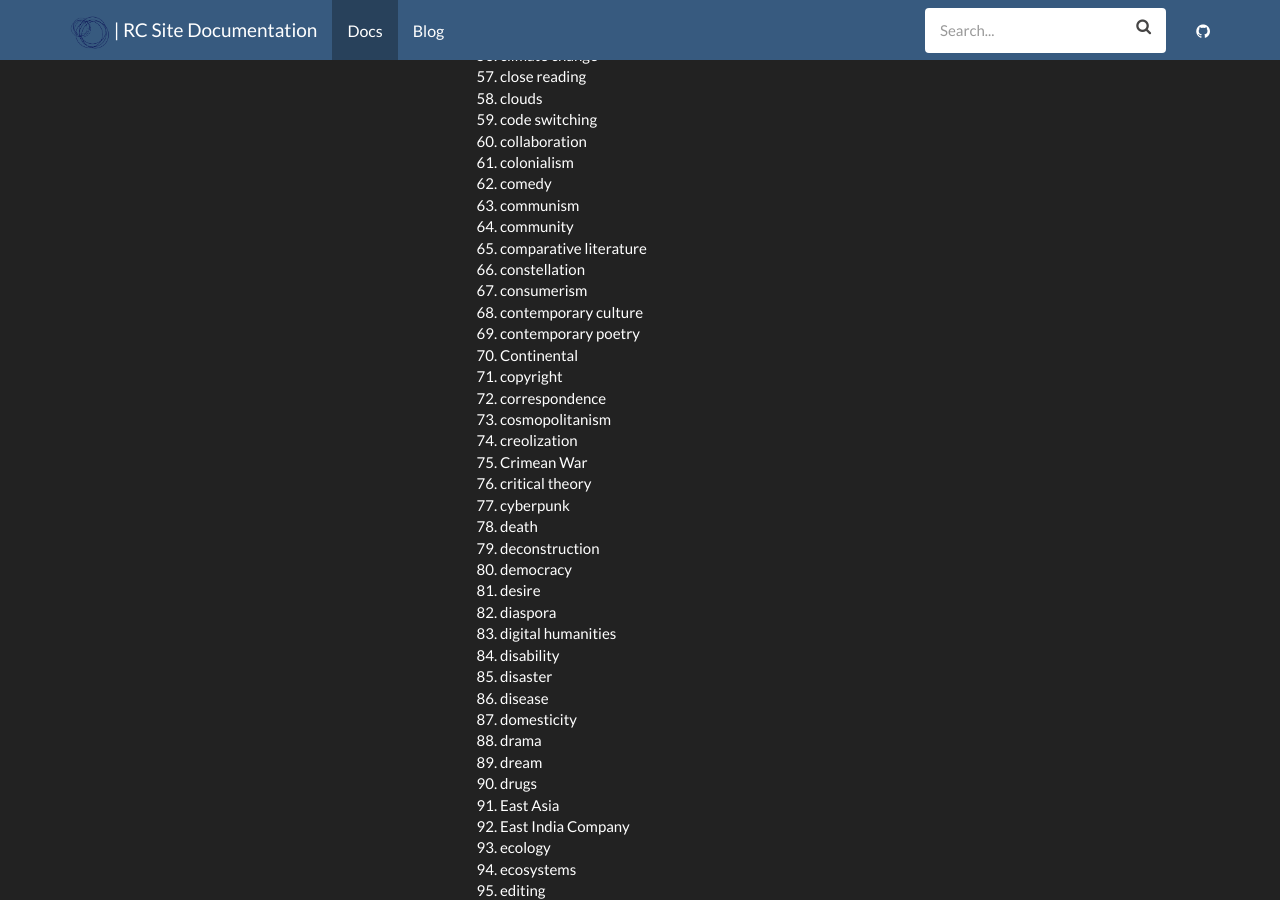
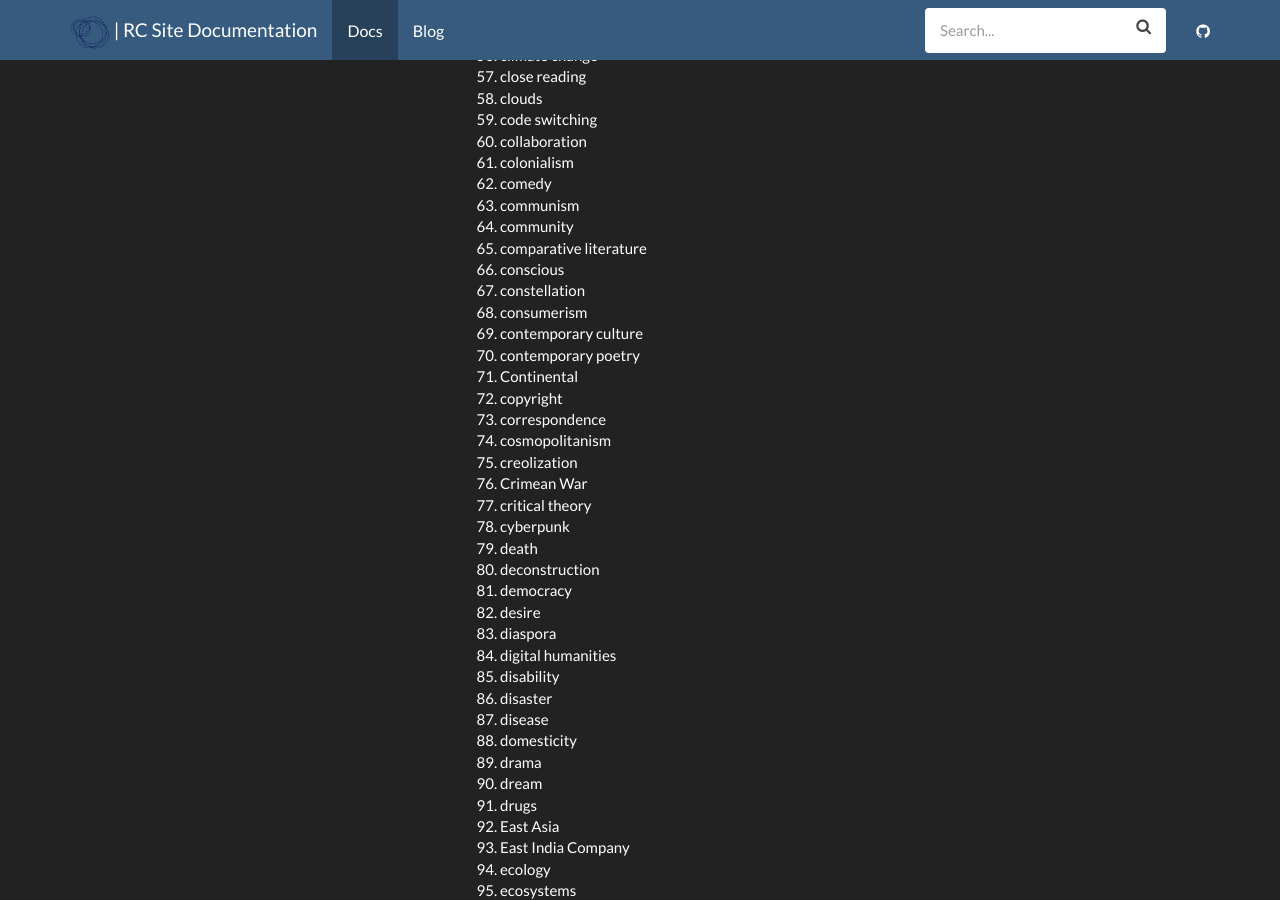
Before and after one commit to steve-kasica/romanticcircles.github.io, a Jekyll site: the page built from _docs/contributor-resources/rc-tagging.md, in a window 1280 px wide and 900 px high, scrolled down 1604 px. Built offline with Jekyll 4.4.1, drawn with Linux system fonts in a browser that asks for light colours.

Commit message:
added tag

```diff
--- a/_docs/contributor-resources/rc-tagging.md
+++ b/_docs/contributor-resources/rc-tagging.md
@@ -75,280 +75,281 @@ Please select 4-6 tags from the following list that are generally relevant to th
 63. communism
 64. community
 65. comparative literature
-66. constellation
-67. consumerism
-68. contemporary culture
-69. contemporary poetry
-70. Continental
-71. copyright
-72. correspondence
-73. cosmopolitanism
-74. creolization
-75. Crimean War
-76. critical theory
-77. cyberpunk
-78. death
-79. deconstruction
-80. democracy
-81. desire
-82. diaspora
-83. digital humanities
-84. disability
-85. disaster
-86. disease
-87. domesticity
-88. drama
-89. dream
-90. drugs
-91. East Asia
-92. East India Company
-93. ecology
-94. ecosystems
-95. editing
-96. elegy
-97. embodiment
-98. empire
-99. empiricism
-100. enclosure
-101. Enlightenment
-102. entanglement
-103. eugenics
-104. Eastern Europe
-105. Europe
-106. environment
-107. environmentalism
-108. epistemology
-109. epistolary
-110. ethics
-111. evolution
-112. existentialism
-113. experience
-114. exploration
-115. fanfiction
-116. fantasy
-117. fascism
-118. fashion
-119. fear
-120. feeling
-121. feminism
-122. film
-123. food
-124. fragment
-125. freedom
-126. French Revolution
-127. gender
-128. gender roles
-129. genocide
-130. genre
-131. German Romanticism
-132. global
-133. gothic
-134. Haitian Revolution
-135. Hinduism
-136. Hispanosphere
-137. historicism
-138. historiography
-139. history
-140. homoeroticism
-141. homosexuality
-142. human rights
-143. humanism
-144. humanities
-145. hybridity
-146. iconoclasm
-147. iconology
-148. idealism
-149. identity
-150. ideology
-151. imagination
-152. immortality
-153. imperialism
-154. incest
-155. India
-156. individualism
-157. Industrial Revolution
-158. interdisciplinary
-159. intersectionality
-160. Ireland
-161. Islam
-162. Italy
-163. Jacobins
-164. Jamaica
-165. Japan
-166. Jewish authors
-167. journal-keeping
-168. journalism
-169. Kabbalah
-170. labor
-171. Lake District
-172. landscape
-173. language
-174. Latin America
-175. law
-176. liberty
-177. literary criticism
-178. love
-179. lyric
-180. machine
-181. magic lantern
-182. manners
-183. mapping
-184. manuscripts
-185. Maroons
-186. marriage
-187. Marxism
-188. masculinity
-189. masochism
-190. materialism
-191. media
-192. medicine
-193. melodrama
-194. memory
-195. Mexico
-196. Middle Ages
-197. middle class
-198. Middle East
-199. mobility
-200. modernity
-201. monarchy
-202. mountaineering
-203. movement
-204. multimedia
-205. museum
-206. music
-207. mythology
-208. Napoleonic wars
-209. nationalism
-210. natural history
-211. nature
-212. negative capability
-213. network
-214. new criticism
-215. new historicism
-216. new materialism
-217. new media
-218. New Zealand
-219. Norway
-220. novel
-221. Obi
-222. ode
-223. orality
-224. Orientalism
-225. orthodoxy
-226. pandemic
-227. panorama
-228. paradox
-229. passion
-230. performance
-231. periodical
-232. periodization
-233. perspective
-234. Peterloo
-235. phenomenology
-236. philology
-237. philosophy
-238. photography
-239. phrenology
-240. picture theory
-241. picturesque
-242. place
-243. plague
-244. play
-245. politics
-246. popular culture
-247. pornography
-248. postcolonial
-249. post-romantic
-250. poverty
-251. presentism
-252. print culture
-253. propaganda
-254. prophecy
-255. prosody
-256. Protestantism
-257. Protestant Reformation
-258. psychoanalysis
-259. psychology
-260. public
-261. publishing
-262. queer studies
-263. race
-264. radicalism
-265. reader response
-266. realism
-267. reception studies
-268. reform
-269. religion
-270. remediation
-271. reproduction
-272. republicanism
-273. resistance
-274. reviews
-275. revolution
-276. rhetoric
-277. rhythm
-278. romance
-279. Rome
-280. ruins
-281. rural
-282. Russia
-283. satire
-284. science
-285. science fiction
-286. Scotland
-287. sculpture
-288. secularism
-289. sensation
-290. sensibility
-291. sentimentality
-292. sexuality
-293. silence
-294. skepticism
-295. sky
-296. slave narrative
-297. slavery
-298. social media
-299. sociology
-300. sound
-301. South America
-302. spatiality
-303. spectacle
-304. study abroad
-305. subjectivity
-306. sublime
-307. sympathy
-308. taste
-309. teaching
-310. technology
-311. temporality
-312. textuality
-313. theater
-314. theology
-315. theory
-316. thing theory
-317. topography
-318. tourism
-319. tragedy
-320. transatlantic studies
-321. transcultural
-322. translation
-323. transnational
-324. transgender studies
-325. trauma
-326. travel
-327. uncanny
-328. utilitarianism
-329. utopia
-330. vampires
-331. video games
-332. violence
-333. vision
-334. visual art
-335. vitalism
-336. Vodoo
-337. walking
-338. war
-339. wedding
-340. West Indies
-341. women writers
-342. working class
+66. conscious
+67. constellation
+68. consumerism
+69. contemporary culture
+70. contemporary poetry
+71. Continental
+72. copyright
+73. correspondence
+74. cosmopolitanism
+75. creolization
+76. Crimean War
+77. critical theory
+78. cyberpunk
+79. death
+80. deconstruction
+81. democracy
+82. desire
+83. diaspora
+84. digital humanities
+85. disability
+86. disaster
+87. disease
+88. domesticity
+89. drama
+90. dream
+91. drugs
+92. East Asia
+93. East India Company
+94. ecology
+95. ecosystems
+96. editing
+97. elegy
+98. embodiment
+99. empire
+100. empiricism
+101. enclosure
+102. Enlightenment
+103. entanglement
+104. eugenics
+105. Eastern Europe
+106. Europe
+107. environment
+108. environmentalism
+109. epistemology
+110. epistolary
+111. ethics
+112. evolution
+113. existentialism
+114. experience
+115. exploration
+116. fanfiction
+117. fantasy
+118. fascism
+119. fashion
+120. fear
+121. feeling
+122. feminism
+123. film
+124. food
+125. fragment
+126. freedom
+127. French Revolution
+128. gender
+129. gender roles
+130. genocide
+131. genre
+132. German Romanticism
+133. global
+134. gothic
+135. Haitian Revolution
+136. Hinduism
+137. Hispanosphere
+138. historicism
+139. historiography
+140. history
+141. homoeroticism
+142. homosexuality
+143. human rights
+144. humanism
+145. humanities
+146. hybridity
+147. iconoclasm
+148. iconology
+149. idealism
+150. identity
+151. ideology
+152. imagination
+153. immortality
+154. imperialism
+155. incest
+156. India
+157. individualism
+158. Industrial Revolution
+159. interdisciplinary
+160. intersectionality
+161. Ireland
+162. Islam
+163. Italy
+164. Jacobins
+165. Jamaica
+166. Japan
+167. Jewish authors
+168. journal-keeping
+169. journalism
+170. Kabbalah
+171. labor
+172. Lake District
+173. landscape
+174. language
+175. Latin America
+176. law
+177. liberty
+178. literary criticism
+179. love
+180. lyric
+181. machine
+182. magic lantern
+183. manners
+184. mapping
+185. manuscripts
+186. Maroons
+187. marriage
+188. Marxism
+189. masculinity
+190. masochism
+191. materialism
+192. media
+193. medicine
+194. melodrama
+195. memory
+196. Mexico
+197. Middle Ages
+198. middle class
+199. Middle East
+200. mobility
+201. modernity
+202. monarchy
+203. mountaineering
+204. movement
+205. multimedia
+206. museum
+207. music
+208. mythology
+209. Napoleonic wars
+210. nationalism
+211. natural history
+212. nature
+213. negative capability
+214. network
+215. new criticism
+216. new historicism
+217. new materialism
+218. new media
+219. New Zealand
+220. Norway
+221. novel
+222. Obi
+223. ode
+224. orality
+225. Orientalism
+226. orthodoxy
+227. pandemic
+228. panorama
+229. paradox
+230. passion
+231. performance
+232. periodical
+233. periodization
+234. perspective
+235. Peterloo
+236. phenomenology
+237. philology
+238. philosophy
+239. photography
+240. phrenology
+241. picture theory
+242. picturesque
+243. place
+244. plague
+245. play
+246. politics
+247. popular culture
+248. pornography
+249. postcolonial
+250. post-romantic
+251. poverty
+252. presentism
+253. print culture
+254. propaganda
+255. prophecy
+256. prosody
+257. Protestantism
+258. Protestant Reformation
+259. psychoanalysis
+260. psychology
+261. public
+262. publishing
+263. queer studies
+264. race
+265. radicalism
+266. reader response
+267. realism
+268. reception studies
+269. reform
+270. religion
+271. remediation
+272. reproduction
+273. republicanism
+274. resistance
+275. reviews
+276. revolution
+277. rhetoric
+278. rhythm
+279. romance
+280. Rome
+281. ruins
+282. rural
+283. Russia
+284. satire
+285. science
+286. science fiction
+287. Scotland
+288. sculpture
+289. secularism
+290. sensation
+291. sensibility
+292. sentimentality
+293. sexuality
+294. silence
+295. skepticism
+296. sky
+297. slave narrative
+298. slavery
+299. social media
+300. sociology
+301. sound
+302. South America
+303. spatiality
+304. spectacle
+305. study abroad
+306. subjectivity
+307. sublime
+308. sympathy
+309. taste
+310. teaching
+311. technology
+312. temporality
+313. textuality
+314. theater
+315. theology
+316. theory
+317. thing theory
+318. topography
+319. tourism
+320. tragedy
+321. transatlantic studies
+322. transcultural
+323. translation
+324. transnational
+325. transgender studies
+326. trauma
+327. travel
+328. uncanny
+329. utilitarianism
+330. utopia
+331. vampires
+332. video games
+333. violence
+334. vision
+335. visual art
+336. vitalism
+337. Vodoo
+338. walking
+339. war
+340. wedding
+341. West Indies
+342. women writers
+343. working class
```
